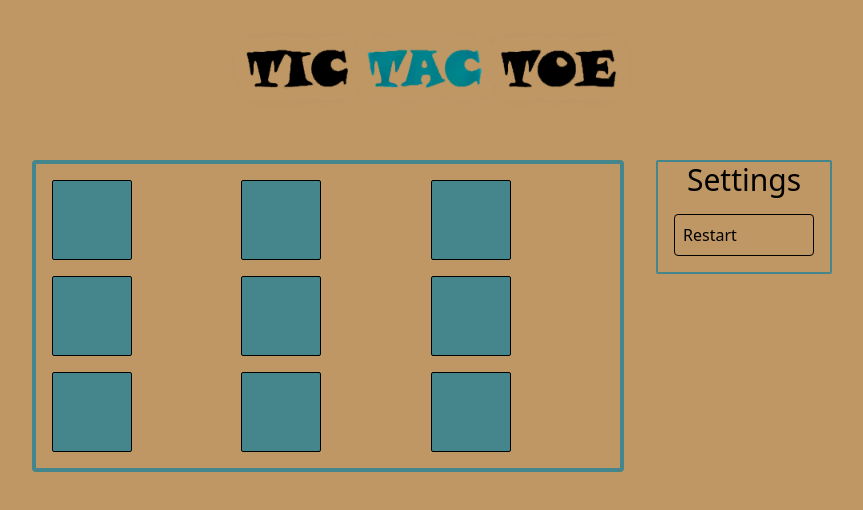
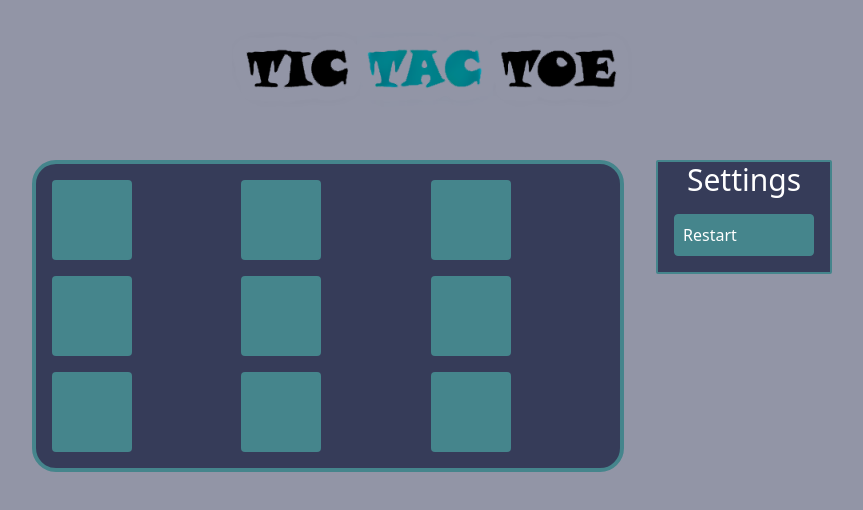
Before and after one commit to kevporti/TicTacToe_ReactJs, a React (Create React App) app: page / in a window 1280 px wide. Shown: the top 510 px of the page, without its empty margins (208-1071 px from the left). Built offline with nearby package versions, Linux system fonts and the light colour scheme.

Commit message:
Changing colors

```diff
--- a/package.json
+++ b/package.json
@@ -3,6 +3,7 @@
   "version": "0.1.0",
   "private": true,
   "dependencies": {
+    "@headlessui/react": "^1.6.6",
     "@testing-library/jest-dom": "^5.16.5",
     "@testing-library/react": "^13.3.0",
     "@testing-library/user-event": "^13.5.0",
--- a/src/components/Content/Box.jsx
+++ b/src/components/Content/Box.jsx
@@ -3,7 +3,7 @@ import React from "react";
 function Box({ value, onClick }) {
   return (
     <div
-      className="flex justify-center items-center text-3xl font-medium bg-darkblue border rounded-sm h-20 w-20 cursor-pointer"
+      className="flex justify-center items-center text-3xl font-medium bg-darkblue rounded h-20 w-20 cursor-pointer"
       onClick={onClick}
     >
       {value}
--- a/src/components/Content/Settings.jsx
+++ b/src/components/Content/Settings.jsx
@@ -2,10 +2,10 @@ import React from "react";
 
 function Settings({ restartGame }) {
   return (
-    <div className="mx-4 border-2 border-darkblue rounded-sm">
+    <div className="mx-4 bg-bgtable border-2 border-darkblue rounded-sm text-white">
       <h1 className="font-medium text-center text-3xl">Settings</h1>
       <div
-        className="font-medium p-2 border rounded m-4 cursor-pointer"
+        className="font-medium p-2 border border-darkblue rounded m-4 bg-darkblue cursor-pointer"
         onClick={restartGame}
       >
         Restart
--- a/src/components/Content/Table.jsx
+++ b/src/components/Content/Table.jsx
@@ -3,7 +3,7 @@ import Box from "./Box.jsx";
 
 function Table({ Boxes, onClick }) {
   return (
-    <div className="grid grid-cols-3 gap-4 border-4 border-darkblue rounded p-4 mx-4">
+    <div className="grid grid-cols-3 gap-4 bg-bgtable border-4 border-darkblue rounded-3xl p-4 mx-4">
       {Boxes.map((box, i) => (
         <Box key={i} value={box} onClick={() => onClick(i)} />
       ))}
--- a/tailwind.config.js
+++ b/tailwind.config.js
@@ -2,11 +2,13 @@
 module.exports = {
   content: ["./src/**/*.{js,jsx,ts,tsx}"],
   theme: {
-    colors: {
-      darkbg: "#BF9765",
-      darkblue: "#45858C",
+    extend: {
+      colors: {
+        darkbg: "#9295A6",
+        darkblue: "#45858C",
+        bgtable: "#363C59",
+      },
     },
-    extend: {},
   },
   plugins: [],
 };
```
Also changed, not shown: 1 other file (tests, documents, lock files or other folders).
